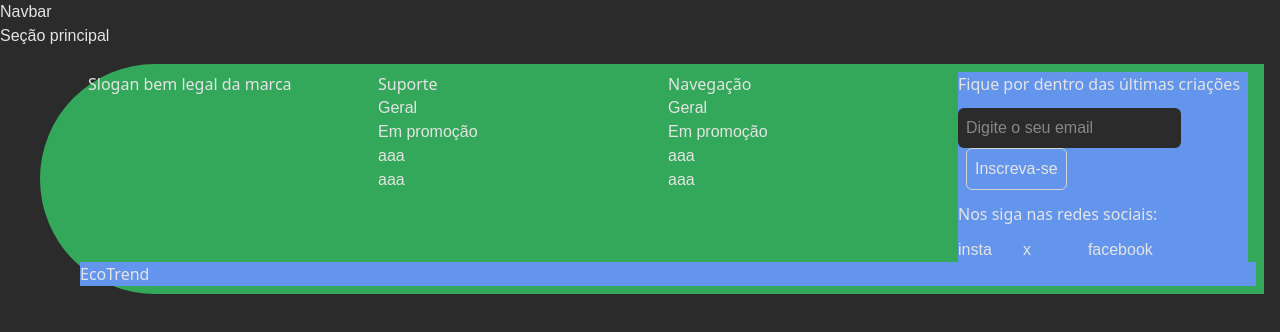
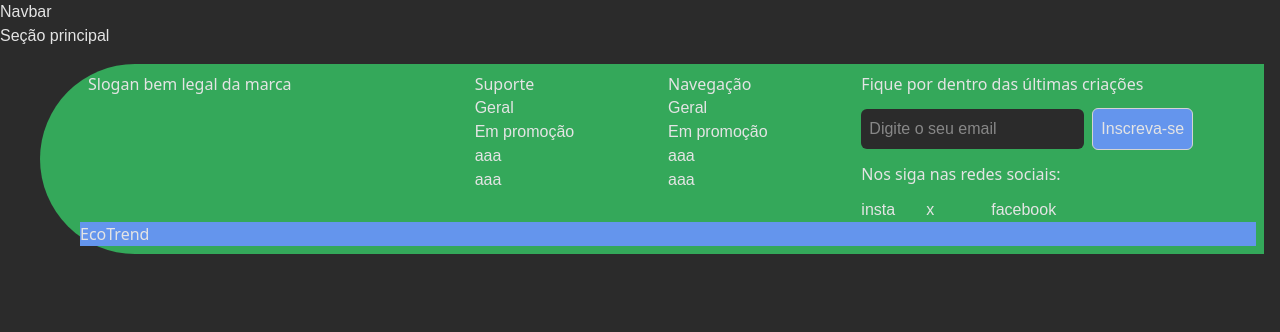
Before and after one commit to LauraHTML/eco-trend, a React (Vite) app: page / in a window 1280 px wide. Shown: the top 332 px of the page. Built offline with nearby package versions, Linux system fonts and the light colour scheme; a web font is replaced by a local one.

Commit message:
style: estilização do footer, falta logo

```diff
--- a/src/components/organisms/Footer.jsx
+++ b/src/components/organisms/Footer.jsx
@@ -2,9 +2,12 @@ import Button from '../molecules/Button';
 
 const Footer = () => {
   return (
-    <footer className="flex flex-col bg-primary rounded-bl-full rounded-tl-full m-4 ms-10 ps-10 p-2">
-      <nav className="grid grid-cols-4 px-2">
-        <h2>Slogan bem legal da marca</h2>
+    <footer className="flex flex-col bg-primary rounded-l-full rounded-r-xl m-4 ms-10 ps-10 p-2">
+      <nav className="grid grid-cols-6 px-2">
+        <div className="flex flex-col gap-3 items-start col-span-2">
+          <h2>Slogan bem legal da marca</h2>
+        </div>
+
         <ul className="justify-between">
           <h3>Suporte</h3>
           <li>Geral</li>
@@ -19,7 +22,7 @@ const Footer = () => {
           <li>aaa</li>
           <li>aaa</li>
         </ul>
-        <div id="form" className="bg-secondary flex flex-col gap-3 items-start">
+        <div id="form" className="flex flex-col gap-3 items-start col-span-2">
           <h3>Fique por dentro das últimas criações</h3>
           <form action="">
             <input className='bg-background p-2 rounded-md text-input-foreground' placeholder='Digite o seu email' type="text" />
```
